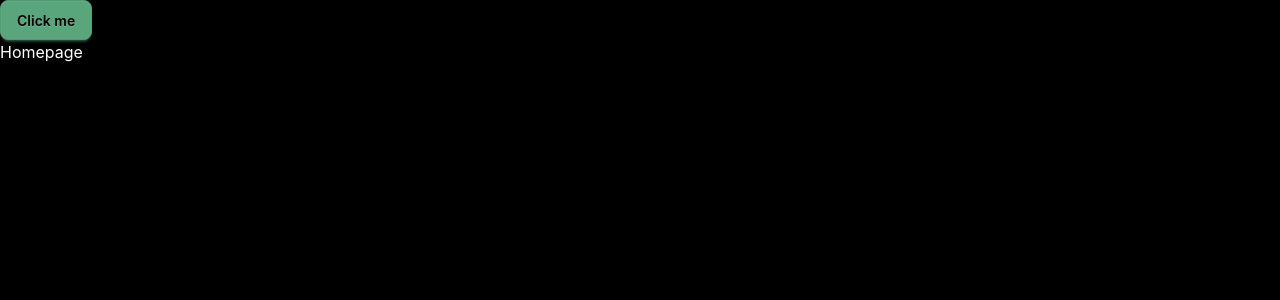
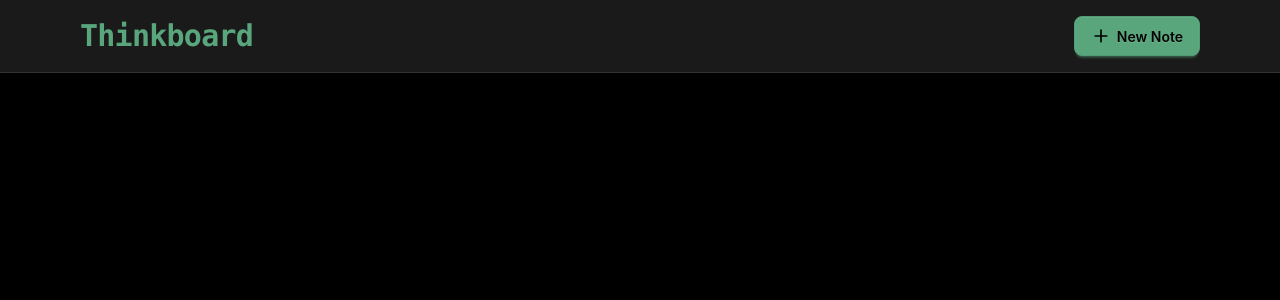
Before and after one commit to jakubjanak/thinkboard, a React (Vite) app in the folder frontend/: page / in a window 1280 px wide. Shown: the top 300 px of the page. Built offline with nearby package versions, Linux system fonts and the light colour scheme.

Commit message:
lucide-react and axios installed. Navbar component prepared.

```diff
--- a/frontend/package.json
+++ b/frontend/package.json
@@ -11,6 +11,8 @@
   },
   "dependencies": {
     "@tailwindcss/vite": "^4.3.0",
+    "axios": "^1.16.1",
+    "lucide-react": "^1.16.0",
     "react": "^19.2.6",
     "react-dom": "^19.2.6",
     "react-hot-toast": "^2.6.0",
--- a/frontend/src/App.jsx
+++ b/frontend/src/App.jsx
@@ -7,12 +7,6 @@ import toast from "react-hot-toast";
 const App = () => {
   return (
     <div>
-      <button
-        onClick={() => toast.error("congratz")}
-        className="btn btn-primary"
-      >
-        Click me
-      </button>
       <Routes>
         <Route path="/" element={<Homepage />} />
         <Route path="/create" element={<CreatePage />} />
--- /dev/null
+++ b/frontend/src/components/Navbar.jsx
@@ -0,0 +1,24 @@
+import { Link } from "react-router";
+import { PlusIcon } from "lucide-react";
+
+function Navbar() {
+  return (
+    <header className="bg-base-300 border-b border-base-content/10">
+      <div className="mx-auto max-w-6xl p-4">
+        <div className="flex items-center justify-between">
+          <h1 className="text-3xl font-bold text-primary font-mono tracking-tight">
+            Thinkboard
+          </h1>
+          <div className="flex items-center gap-4">
+            <Link to={"/create"} className="btn btn-primary">
+              <PlusIcon className="size-5" />
+              <span>New Note</span>
+            </Link>
+          </div>
+        </div>
+      </div>
+    </header>
+  );
+}
+
+export default Navbar;
--- a/frontend/src/pages/Homepage.jsx
+++ b/frontend/src/pages/Homepage.jsx
@@ -1,5 +1,7 @@
+import Navbar from "../components/Navbar";
+
 const Homepage = () => {
-  return <div>Homepage</div>;
+  return <Navbar />;
 };
 
 export default Homepage;
```
Also changed, not shown: 1 other file (tests, documents, lock files or other folders).
